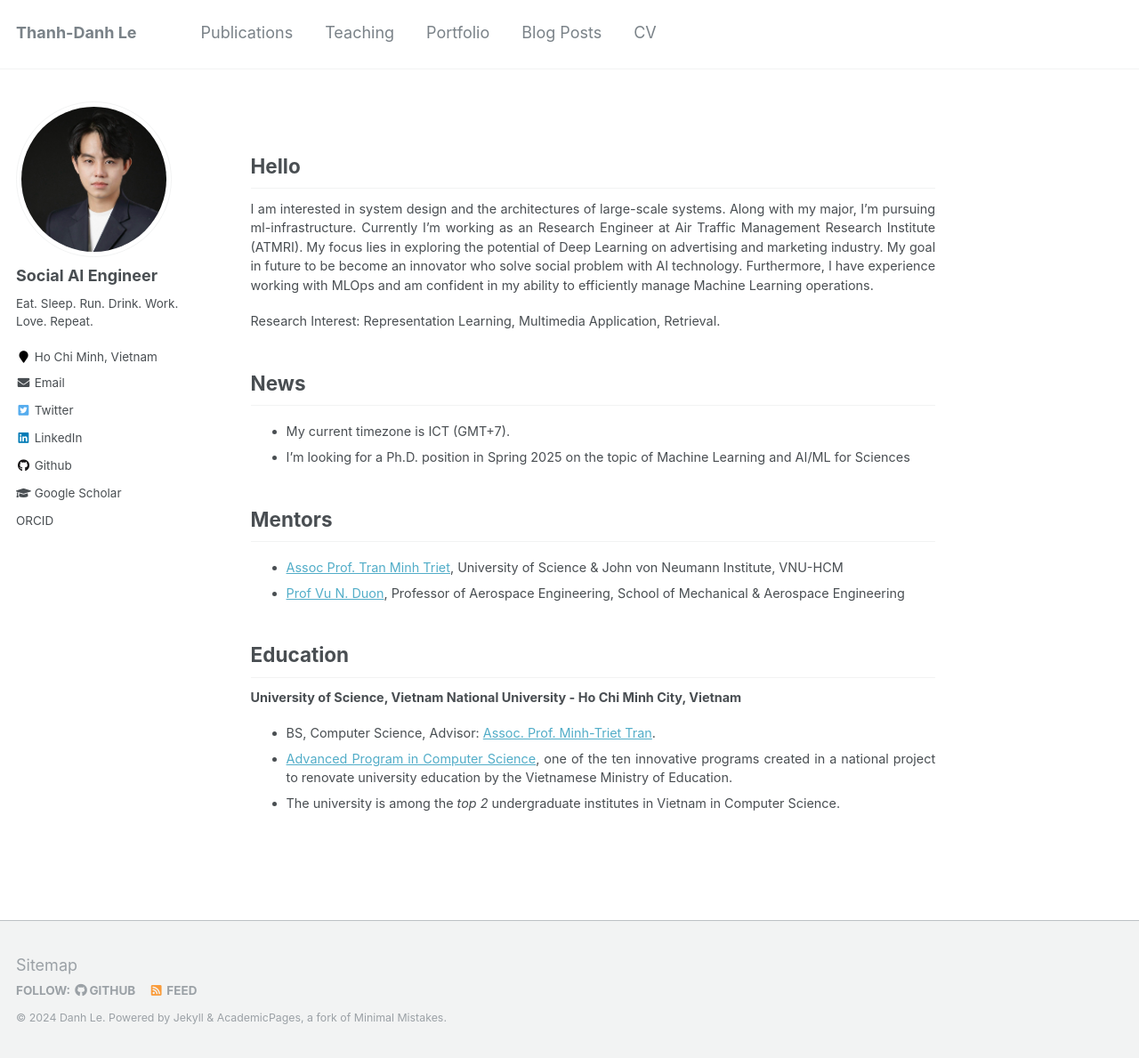
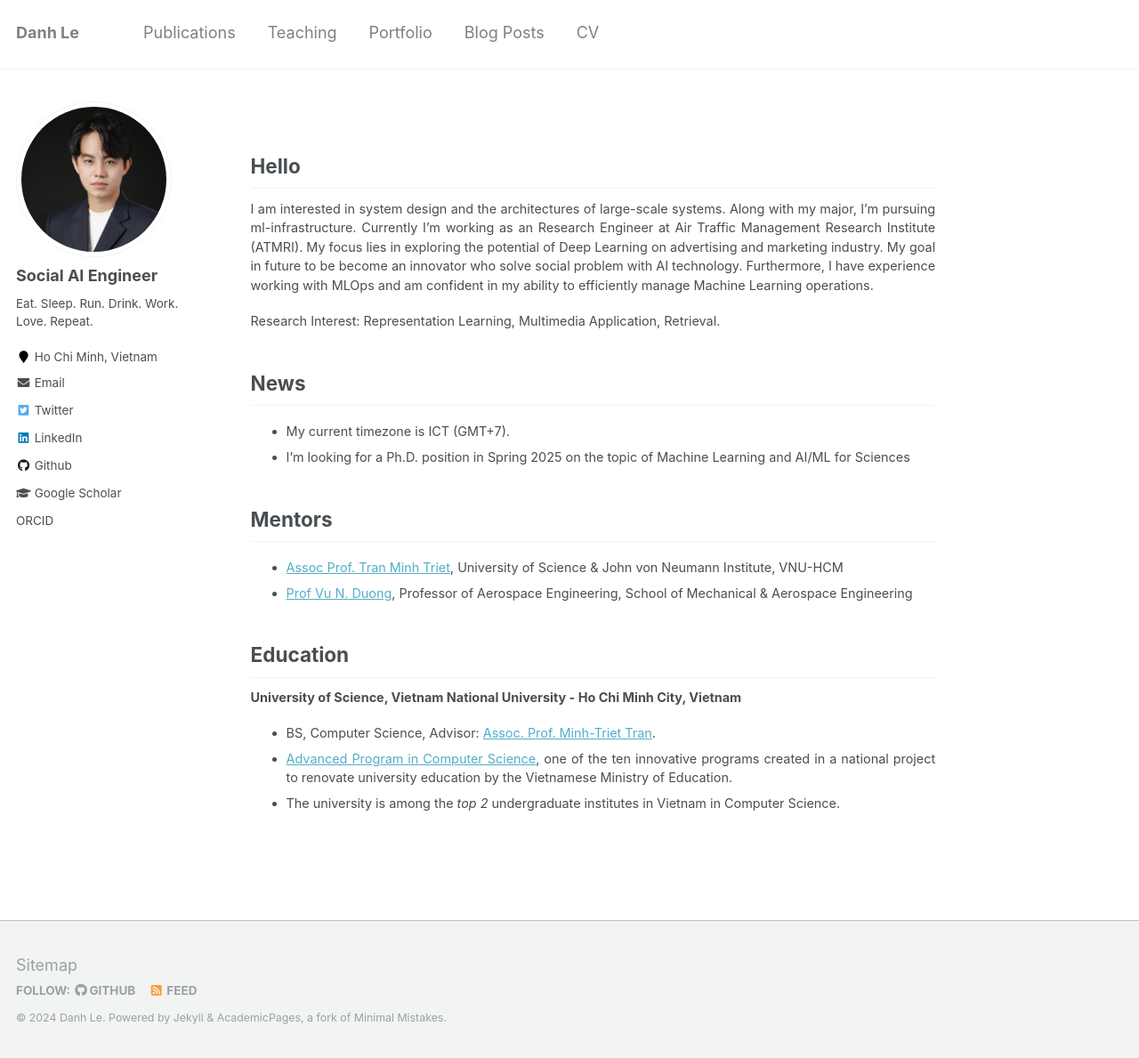
Before and after one commit to danhleth/danhleth.github.io, a Jekyll site: the page built from _pages/about.md, in a window 1280 px wide and 1293 px high, cut to the strip 104-1293 px from the top of the window. Shown: the whole strip at 89% size. Built offline with Jekyll 4.4.1, drawn with Linux system fonts in a browser that asks for light colours.

Commit message:
fix: typo name

```diff
--- a/_config.yml
+++ b/_config.yml
@@ -7,7 +7,7 @@
 
 # Site Settings
 locale                   : "en-US"
-title                    : "Thanh-Danh Le"
+title                    : "Danh Le"
 title_separator          : "-"
 name                     : &name "Danh Le"
 description              : &description "personal description"
--- a/_pages/about.md
+++ b/_pages/about.md
@@ -20,7 +20,7 @@ Research Interest: Representation Learning, Multimedia Application, Retrieval.
 
 ## Mentors
 - [Assoc Prof. Tran Minh Triet](https://www.fit.hcmus.edu.vn/~tmtriet/), University of Science & John von Neumann Institute, VNU-HCM
-- [Prof Vu N. Duon](https://dr.ntu.edu.sg/cris/rp/rp00362), Professor of Aerospace Engineering, School of Mechanical & Aerospace Engineering
+- [Prof Vu N. Duong](https://dr.ntu.edu.sg/cris/rp/rp00362), Professor of Aerospace Engineering, School of Mechanical & Aerospace Engineering
 
 ## Education
 **University of Science, Vietnam National University - Ho Chi Minh City, Vietnam**
```
